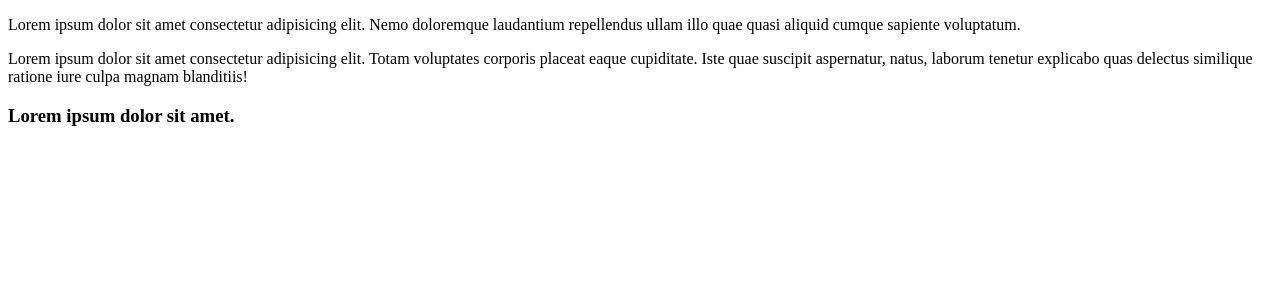
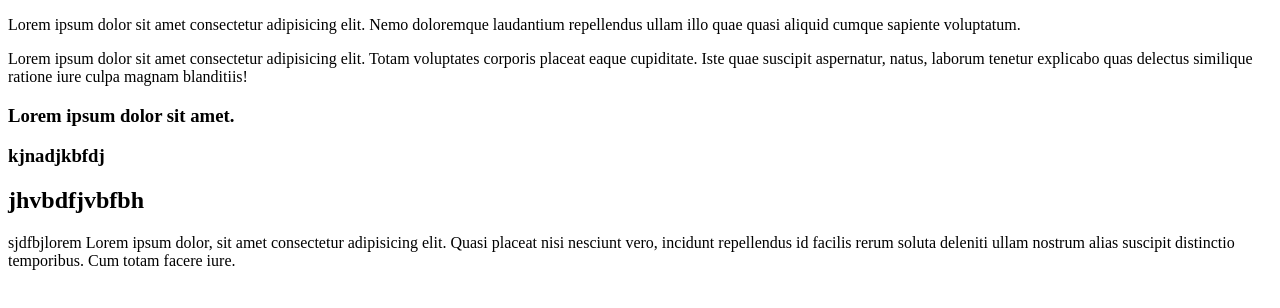
Before and after one commit to Rababzahedi/my-github-repo, a plain HTML site: page index.html in a window 1280 px wide. Drawn offline with Linux system fonts and the light colour scheme.

Commit message:
3rd commit

```diff
--- a/index.html
+++ b/index.html
@@ -9,5 +9,8 @@
     <p>Lorem ipsum dolor sit amet consectetur adipisicing elit. Nemo doloremque laudantium repellendus ullam illo quae quasi aliquid cumque sapiente voluptatum.</p>
     <p>Lorem ipsum dolor sit amet consectetur adipisicing elit. Totam voluptates corporis placeat eaque cupiditate. Iste quae suscipit aspernatur, natus, laborum tenetur explicabo quas delectus similique ratione iure culpa magnam blanditiis!</p>
     <h3>Lorem ipsum dolor sit amet.</h3>
+    <h3>kjnadjkbfdj</h3>
+    <h2>jhvbdfjvbfbh</h2>
+    <p>sjdfbjlorem Lorem ipsum dolor, sit amet consectetur adipisicing elit. Quasi placeat nisi nesciunt vero, incidunt repellendus id facilis rerum soluta deleniti ullam nostrum alias suscipit distinctio temporibus. Cum totam facere iure.</p>
 </body>
 </html>
```
